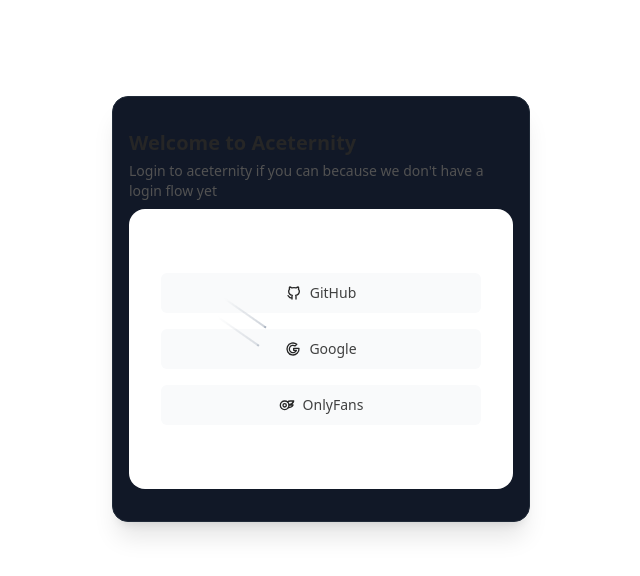
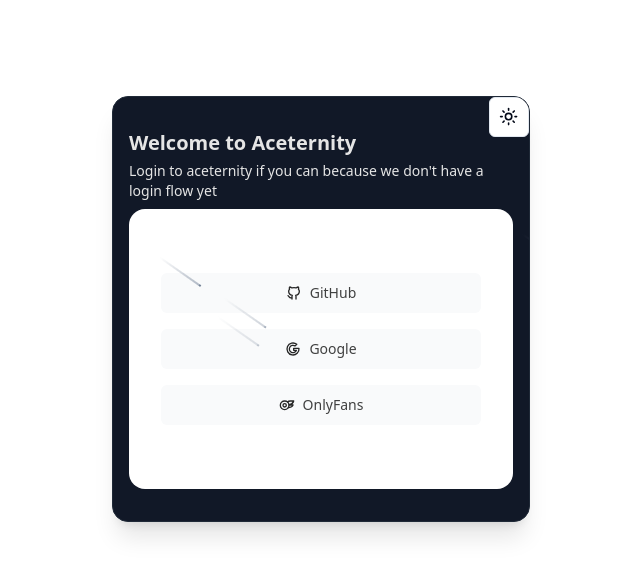
Before and after one commit to kkm980/voo-sharable, a Next.js app: page / in a window 1280 px wide. Shown: the top 576 px of the page, without its empty margins (319-959 px from the left). Built offline with nearby package versions, Linux system fonts and the light colour scheme.

Commit message:
replaced dropdown theme toggler with button

```diff
--- /dev/null
+++ b/app/dashboard/layout.tsx
@@ -0,0 +1,35 @@
+import type { Metadata } from "next";
+import { Inter } from "next/font/google";
+
+const inter = Inter({ subsets: ["latin"] });
+
+export const metadata: Metadata = {
+  title: "Create Next App",
+  description: "Generated by create next app",
+};
+
+import { ThemeProvider } from "@/components/theme-provider"
+
+export default function RootLayout({
+  children,
+}: Readonly<{
+  children: React.ReactNode;
+}>) {
+  return (
+    <>
+      <html lang="en" suppressHydrationWarning>
+        <head />
+        <body>
+          <ThemeProvider
+            attribute="class"
+            defaultTheme="system"
+            enableSystem
+            disableTransitionOnChange
+          >
+            {children}
+          </ThemeProvider>
+        </body>
+      </html>
+    </>
+  )
+}
--- /dev/null
+++ b/app/dashboard/page.tsx
@@ -0,0 +1,11 @@
+import MeteorsForm from "@/components/signupForm";
+import { ThemeToggler } from "@/components/themeToggler";
+import Image from "next/image";
+
+export default function Home() {
+  return (
+    <main className="flex min-h-screen flex-col items-center justify-between p-24">
+
+    </main>
+  );
+}
--- a/components/signupForm/Form.tsx
+++ b/components/signupForm/Form.tsx
@@ -1,13 +1,12 @@
 "use client";
 import React from "react";
-import { Label } from "../ui/label";
-import { Input } from "../ui/input";
 import { cn } from "@/utils/cn";
 import {
   IconBrandGithub,
   IconBrandGoogle,
   IconBrandOnlyfans,
 } from "@tabler/icons-react";
+import { ThemeToggler } from "../themeToggler";
 
 export default function SignupForm() {
   const handleSubmit = (e: React.FormEvent<HTMLFormElement>) => {
@@ -17,7 +16,6 @@
   return (
     <div className="max-w-md w-full mx-auto rounded-none md:rounded-2xl p-4 md:p-8 shadow-input bg-white dark:bg-black">
       <form className="my-8" onSubmit={handleSubmit}>
-
         <div className="flex flex-col space-y-4">
           <button
             className=" relative group/btn flex space-x-2 items-center justify-center px-4 w-full text-black rounded-md h-10 font-medium shadow-input bg-gray-50 dark:bg-zinc-900 dark:shadow-[0px_0px_1px_1px_var(--neutral-800)]"
--- a/components/signupForm/meteorsShower.tsx
+++ b/components/signupForm/meteorsShower.tsx
@@ -1,23 +1,26 @@
 import React from "react";
 import { Meteors } from "../ui/meteors";
 import Form from "./Form";
+import { ThemeToggler } from "../themeToggler";
 
 export function MeteorsDemo() {
     return (
         <div className="">
             <div className=" w-full relative max-w-auto">
                 <div className="relative shadow-xl bg-gray-900 border border-gray-800  px-4 py-8 h-full overflow-hidden rounded-2xl flex flex-col justify-end items-start">
-
-                    <h2 className="font-bold text-xl text-neutral-800 dark:text-neutral-200">
+                    <div className="absolute top-0 right-0">
+                        <ThemeToggler />
+                    </div>
+                    <h2 className="font-bold text-xl text-neutral-200 dark:text-neutral-500">
                         Welcome to Aceternity
                     </h2>
-                    <p className="text-neutral-600 text-sm max-w-sm mt-1 dark:text-neutral-300 mb-2">
+                    <p className="text-neutral-200 dark:text-neutral-500 text-sm max-w-sm mt-1 mb-2">
                         Login to aceternity if you can because we don&apos;t have a login flow
                         yet
                     </p>
                     <Form />
                     {/* Meaty part - Meteor effect */}
-                    <Meteors number={10} />
+                    <Meteors number={12} />
                 </div>
             </div>
         </div>
--- a/components/themeToggler/index.tsx
+++ b/components/themeToggler/index.tsx
@@ -5,36 +5,19 @@
 import { useTheme } from "next-themes"
 
 import { Button } from "@/components/ui/button"
-import {
-  DropdownMenu,
-  DropdownMenuContent,
-  DropdownMenuItem,
-  DropdownMenuTrigger,
-} from "@/components/ui/dropdown-menu"
 
 export function ThemeToggler() {
-  const { setTheme } = useTheme()
+    const { theme, setTheme } = useTheme();
+    React.useEffect(() => {
+        theme && console.log("theme", theme, "theme");
+    }, [theme])
 
-  return (
-    <DropdownMenu>
-      <DropdownMenuTrigger asChild>
-        <Button variant="outline" size="icon">
-          <Sun className="h-[1.2rem] w-[1.2rem] rotate-0 scale-100 transition-all dark:-rotate-90 dark:scale-0" />
-          <Moon className="absolute h-[1.2rem] w-[1.2rem] rotate-90 scale-0 transition-all dark:rotate-0 dark:scale-100" />
-          <span className="sr-only">Toggle theme</span>
+    return (
+        <Button variant="outline" size="icon"
+            onClick={() => { theme === "light" ? setTheme("dark") : setTheme("light") }}
+        >
+            <Sun className="h-[1.2rem] w-[1.2rem] rotate-0 scale-100 transition-all dark:-rotate-90 dark:scale-0" />
+            <Moon className="absolute h-[1.2rem] w-[1.2rem] rotate-90 scale-0 transition-all dark:rotate-0 dark:scale-100" />
         </Button>
-      </DropdownMenuTrigger>
-      <DropdownMenuContent align="end">
-        <DropdownMenuItem onClick={() => setTheme("light")}>
-          Light
-        </DropdownMenuItem>
-        <DropdownMenuItem onClick={() => setTheme("dark")}>
-          Dark
-        </DropdownMenuItem>
-        <DropdownMenuItem onClick={() => setTheme("system")}>
-          System
-        </DropdownMenuItem>
-      </DropdownMenuContent>
-    </DropdownMenu>
-  )
+    )
 }
```
Also changed, not shown: components/common/navbar/index.tsx (added).
